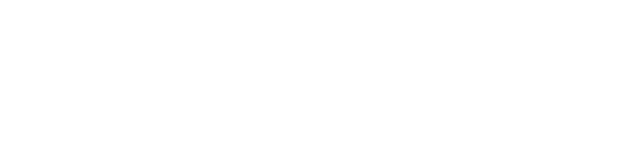
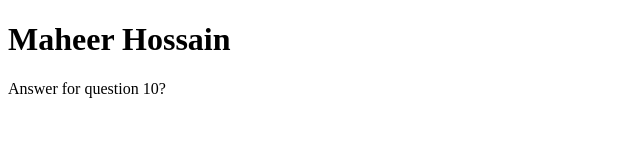
Before and after one commit to maheerhossain/maheerhossain.github.io, a plain HTML site: page index.html in a window 1280 px wide. Shown: the whole page, without its empty margins (0-640 px from the left). Drawn offline with Linux system fonts and the light colour scheme.

Commit message:
Update index.html

```diff
--- a/index.html
+++ b/index.html
@@ -6,6 +6,8 @@
 </head>
 
  <body>
+  <h1>Maheer Hossain</h1>
+<p>Answer for question 10?</p>
 </body>
 
 </html>
```
